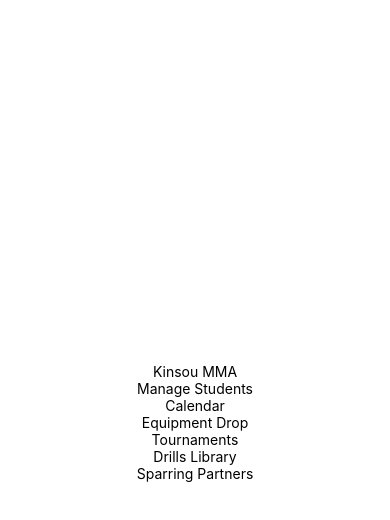
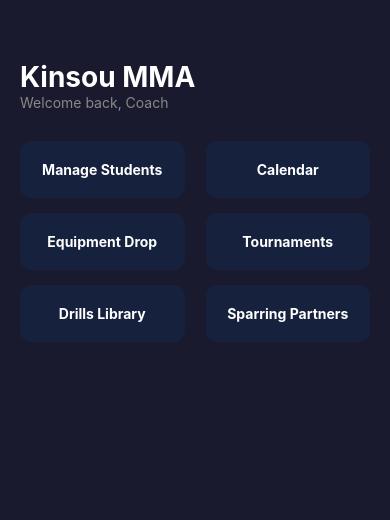
Before and after one commit to Lukev9k/mma-app, a React Native app: screen / in a window 390 px wide. Shown: the top 520 px of the page. Built offline with nearby package versions, Linux system fonts and the light colour scheme.

Commit message:
wk2: style Home screen with Flexbox grid layout

```diff
--- a/App.tsx
+++ b/App.tsx
@@ -3,12 +3,20 @@
 
 interface HeaderProps {
   title: string
+  subtitle: string
 }
 
-export function Header({ title }: HeaderProps) {
+export function Header({ title , subtitle }: HeaderProps) {
   return (
-    <View>
-      <Text>{title}</Text>
+    <View style={{ marginBottom: 30, marginTop: 40 }}>
+
+        <Text style={{ fontSize: 28, fontWeight: 'bold', color: '#ffffff' }}>
+          {title}
+        </Text>
+        <Text style={{ fontSize: 14, color: '#888888' }}>
+          {subtitle}
+        </Text>
+
     </View>
   )
 }
@@ -19,8 +27,10 @@
 
 export function FeatureCard({title}: FeatureCardProps) {
   return (
-    <View>
-      <Text>{title}</Text>
+    <View style={styles.card}>
+      <Text style={{ fontSize: 14, fontWeight: 'bold', color: '#ffffff' }}>
+        {title}
+      </Text>
     </View>
   )
 }
@@ -28,23 +38,40 @@
 export default function App() {
   return (
     <View style={styles.container}>
-      <Header title = "Kinsou MMA"/>
+      <Header title = "Kinsou MMA" subtitle = "Welcome back, Coach"/>
+      <View style={styles.row}>
         <FeatureCard title="Manage Students" />
         <FeatureCard title="Calendar" />
+      </View>
+      <View style={styles.row}>
         <FeatureCard title="Equipment Drop" />
         <FeatureCard title="Tournaments" />
+      </View>
+      <View style={styles.row}>
         <FeatureCard title="Drills Library" />
         <FeatureCard title="Sparring Partners" />
+      </View>
       <StatusBar style="auto" />
     </View>
   );
 }
 
 const styles = StyleSheet.create({
+  card: {
+    backgroundColor: '#16213e',
+    padding: 20,
+    borderRadius: 12,
+    width: '47%',
+    alignItems: 'center',
+  },
+  row: {
+    flexDirection: 'row',
+    justifyContent: 'space-between',
+    marginBottom: 15,
+  },
   container: {
     flex: 1,
-    backgroundColor: '#fff',
-    alignItems: 'center',
-    justifyContent: 'center',
-  },
+    backgroundColor: '#1a1a2e',
+    padding: 20,
+  }
 });
```
Lines whose indentation alone changed are shown as unchanged.
